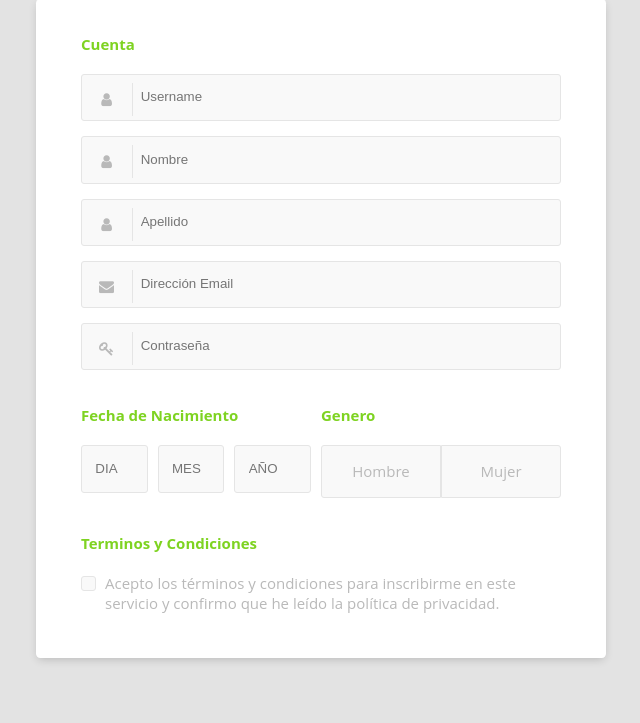
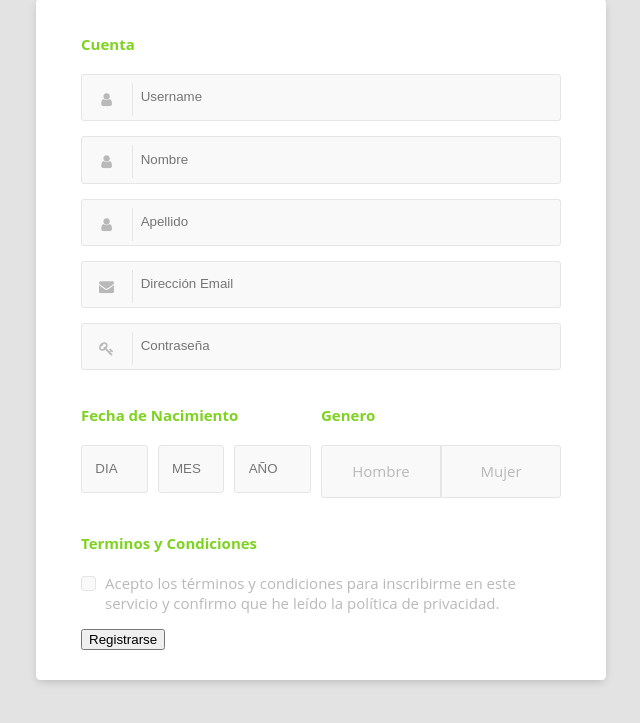
Before and after one commit to Kiwano-sama/J3A, a PHP site: page /registro.php in a window 1280 px wide. Shown: the part 24-747 px from the top of the page, without its empty margins (319-959 px from the left). Run offline with PHP 8.4, Linux system fonts and the light colour scheme; some libraries are stand-ins or nearby versions.

Commit message:
Añadido boton registro

```diff
--- a/registro.php
+++ b/registro.php
@@ -71,6 +71,7 @@
         <label for="terms">Acepto los términos y condiciones para inscribirme en este servicio y confirmo que he leído la política de privacidad.</label>
       </div>
     </div>
+    <button type="submit" class="btn btn-default">Registrarse</button>
   </form>
 </div>
 
```
